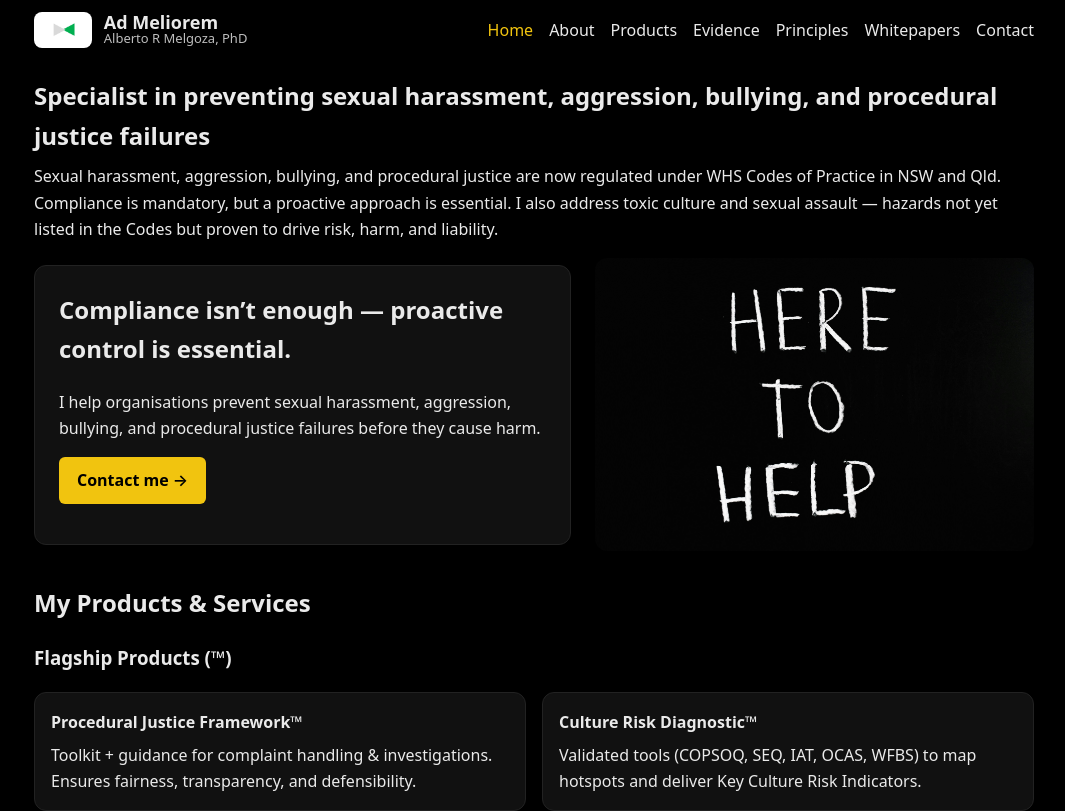
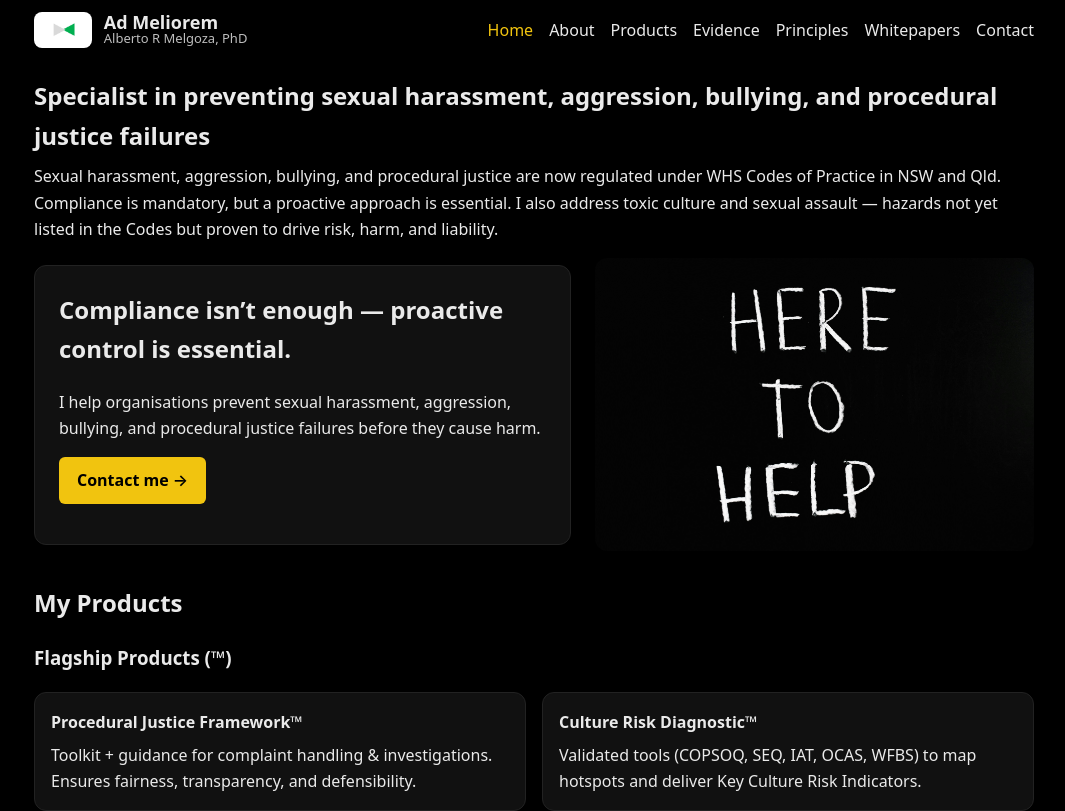
Before and after one commit to AlbertoRMelgoza/AdMeliorem, a Next.js app: page / in a window 1280 px wide. Shown: the top 811 px of the page, without its empty margins (106-1171 px from the left). Built offline with nearby package versions, Linux system fonts and the light colour scheme.

Commit message:
Update page.tsx

```diff
--- a/app/page.tsx
+++ b/app/page.tsx
@@ -71,7 +71,7 @@ export default function Page() {
 
       {/* Products & Services */}
       <section>
-        <h2 style={h2}>My Products &amp; Services</h2>
+        <h2 style={h2}>My Products </h2>
 
         <h3 style={{ marginTop: 16 }}>Flagship Products (™)</h3>
         <div style={{ display: "grid", gridTemplateColumns: "repeat(2, 1fr)", gap: 16 }}>
```
